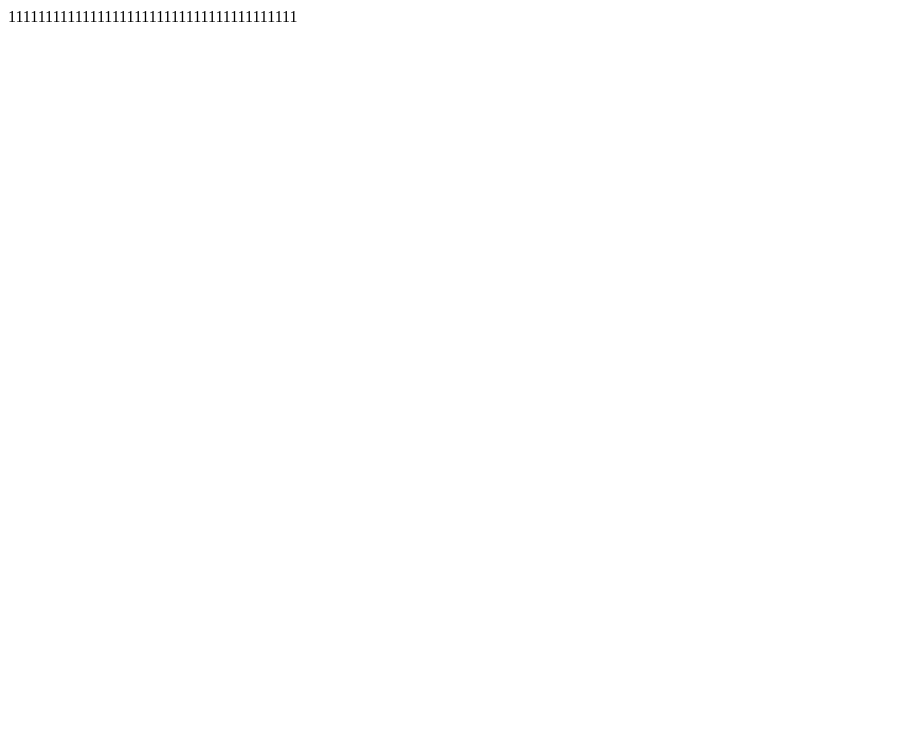
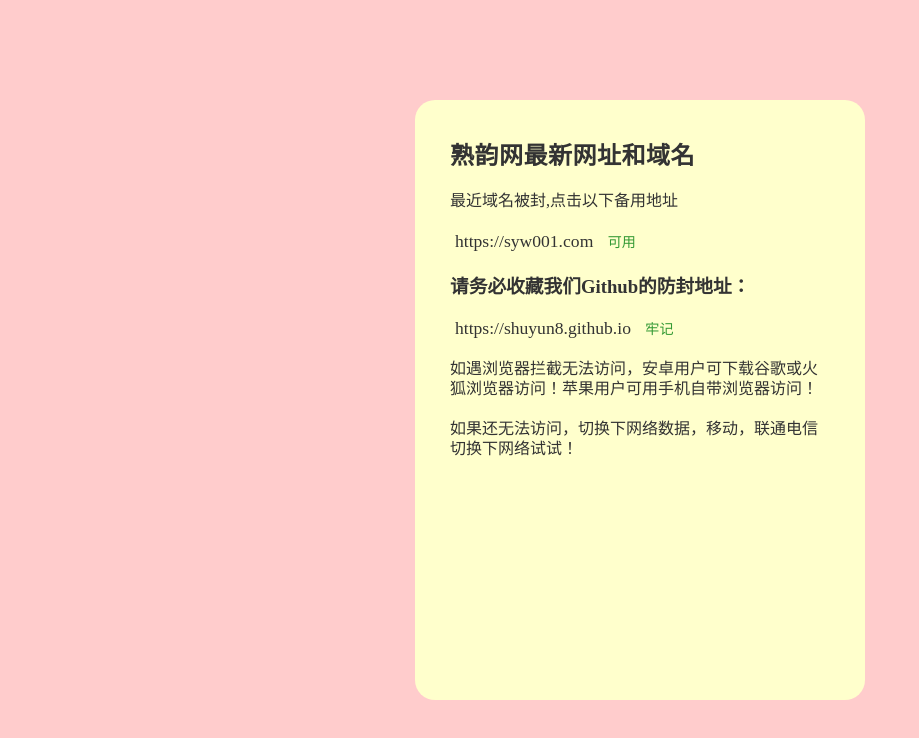
Before and after one commit to shuyun8/shuyun8.github.io, a plain HTML site: page index.html in a window 1280 px wide. Shown: the whole page, without its empty margins (0-919 px from the left). Drawn offline with Linux system fonts and the light colour scheme.

Commit message:
Update index.html

```diff
--- a/index.html
+++ b/index.html
@@ -1 +1,67 @@
-111111111111111111111111111111111111111
+<!doctype html>
+<html>
+<head>
+    <meta charset="utf-8">
+    <meta name="viewport" content="width=device-width, initial-scale=1.0, minimum-scale=1.0, maximum-scale=1.0,user-scalable=no">
+    <title>熟韵网最新域名网址-每日更新成熟的中年女人丝袜、自拍、街拍精品图片，喜欢徐娘网社区风韵犹存韵美同城交友就在熟韵网！</title>
+    <meta name="keywords" content="恋熟吧,徐娘网,丝袜徐娘,半老徐娘,中年交友,徐娘社区,成熟女人,熟女之家">
+    <meta name="description" content="熟韵网是一个半老徐娘图片社区论坛，这里每日更新成熟的中年女人丝袜、自拍、街拍精品图片，喜欢徐娘网社区风韵犹存韵美同城交友就在熟韵网！">
+    <meta name="author" content="熟韵网">
+    <link rel="icon" href="/favicon.ico">
+    <style>
+        html, body { background: #FFCCCC; font-family: '微软雅黑'; }
+        * { box-sizing: border-box; }
+        .box { width: 450px; height: 100%; max-height: 600px; min-height: 450px; background: #FFFFCC; border-radius: 20px; position: absolute; left: 50%; top: 50%; transform: translate(-50%, -50%); padding: 30px 50px; }
+        .box .box__description { position: absolute; top: 20px; left: 50%; transform: translateX(-50%); text-align: left; }
+        .box .box__description .box__description-container { color: #333333; width: 380px; font-size: 16px; margin: 0 auto; }
+        .box .box__description .box__description-container .box__description-title { font-size: 24px; letter-spacing: .5px; }
+        .box .box__description .box__description-container .box__description-text { color: #333333; line-height: 20px; margin-top: 20px; }
+        .box .box__description ul { list-style-type: none; font-size: 14px; font-size: 1.1rem; margin-top: 20px; padding: 0; padding-left: 5px; }
+        .box .box__description ul li { margin: 8px 0; padding: 0 }
+        .box .box__description ul small { font-size: .8em; color: #339933; margin-left: 10px }
+        .box .box__description ul li a { text-decoration: none; color: #333333; }
+        .box .box__description ul li a:hover { color: #CCCCCC }
+        .box .box__description ul li a:hover small { color: inherit }
+
+        @media(max-width:770px) {
+            .box { width: 350px; }
+            .box .box__description .box__description-container { width: 300px; }
+            .box .box__description .box__description-container .box__description-title { font-size: 19px; }
+            .box .box__description .box__description-container .box__description-text { font-size: 15px; }
+            .box .box__description h3 { font-size: 16px; }
+        }
+    </style>
+</head>
+<body>
+    <div class="box">
+        <div class="box__description">
+            <div class="box__description-container">
+                <h1 class="box__description-title">熟韵网最新网址和域名</h1>
+                <div class="box__description-text">最近域名被封,点击以下备用地址</div>
+                <ul>
+			<li>
+                        <a href="https://www.syw001.com">
+                            https://syw001.com
+                        </a>
+                        <small><time>可用</time></small>
+                    </li>
+
+
+                </ul>
+                <h3>请务必收藏我们Github的防封地址：</h3>
+                <ul>
+                    <li>
+                        <a href="https://shuyun8.github.io">
+                            https://shuyun8.github.io
+                        </a>
+                        <small><time>牢记</time></small>
+                    </li>
+                </ul>
+				<!-- <h3>客服QQ：1017300292</h3>-->
+		     <div class="box__description-text">如遇浏览器拦截无法访问，安卓用户可下载谷歌或火狐浏览器访问！苹果用户可用手机自带浏览器访问！
+			     <br/> <br/>如果还无法访问，切换下网络数据，移动，联通电信切换下网络试试！</div>
+            </div>
+        </div>
+    </div>
+</body>
+</html>
```
